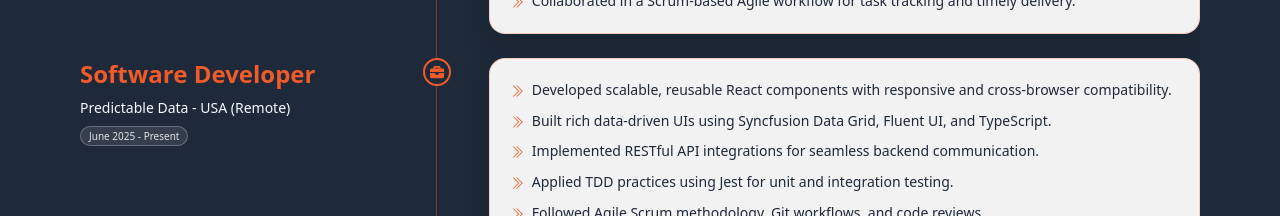
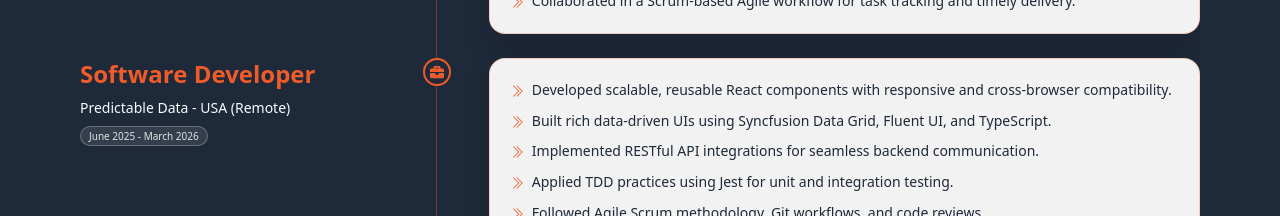
Before and after one commit to KinjalHirapara/portfolio, a React (Vite) app: page / in a window 1280 px wide. Shown: the part 1860-2076 px from the top of the page. Built offline with nearby package versions, Linux system fonts and the light colour scheme.

Commit message:
Updated experience.

```diff
--- a/src/constants/index.tsx
+++ b/src/constants/index.tsx
@@ -152,7 +152,7 @@ export const experiences = [
     title: "Software Developer",
     company: "Predictable Data",
     city: "USA (Remote)",
-    duration: "June 2025 - Present",
+    duration: "June 2025 - March 2026",
     summary:
       "Build scalable frontend systems with React and modern UI libraries, focusing on reliability and product quality.",
     learningNote:
```
